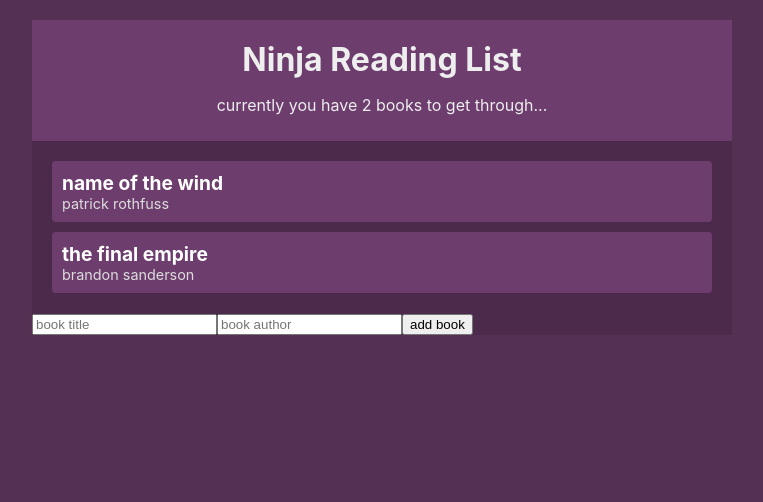
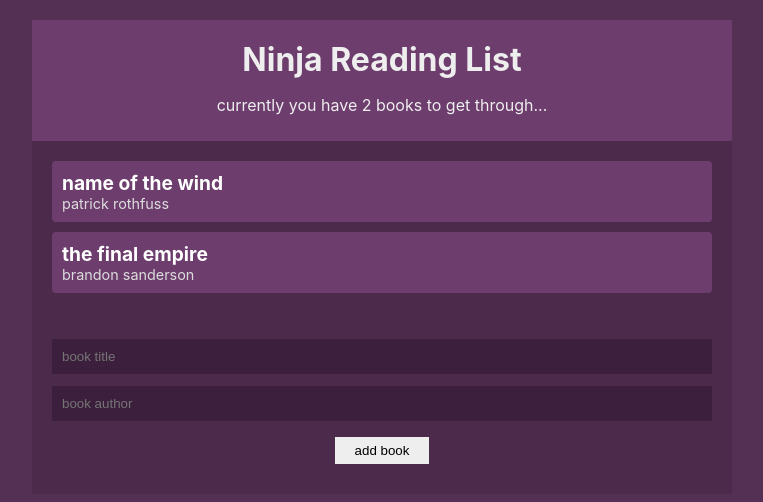
Before and after one commit to taichi-t/prototype_booklist, a React (Create React App) app: page / in a window 1280 px wide. Shown: the top 502 px of the page, without its empty margins (258-1021 px from the left). Built offline with nearby package versions, Linux system fonts and the light colour scheme.

Commit message:
add: style to Bookform component

```diff
--- a/src/components/Bookform.jsx
+++ b/src/components/Bookform.jsx
@@ -5,8 +5,14 @@
   const { addBook } = useContext(BookContext);
   const [title, setTitle] = useState("");
   const [author, setAuthor] = useState("");
+  const handleSubmit = (e) => {
+    e.preventDefault();
+    addBook(title, author);
+    setTitle("");
+    setAuthor("");
+  };
   return (
-    <form action="">
+    <form onSubmit={handleSubmit}>
       <input
         type="text"
         placeholder="book title"
--- a/src/index.css
+++ b/src/index.css
@@ -63,3 +63,25 @@
   margin: 20px;
   text-align: center;
 }
+
+form {
+  padding: 20px;
+}
+
+input[type="text"] {
+  width: 100%;
+  padding: 10px;
+  box-sizing: border-box;
+  margin: 6px 0;
+  background-color: #3c1f3c;
+  color: #fff;
+  border: 0;
+}
+
+input[type="submit"] {
+  margin: 10px auto;
+  background-color: #eee;
+  border: 0;
+  padding: 6px 20px;
+  display: block;
+}
```
